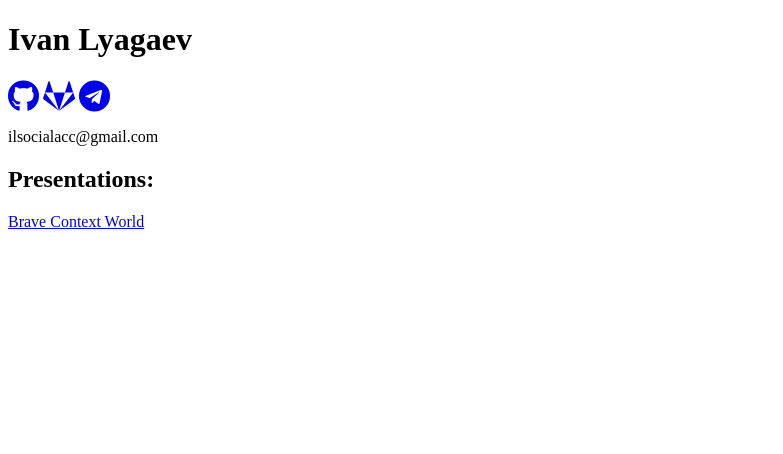
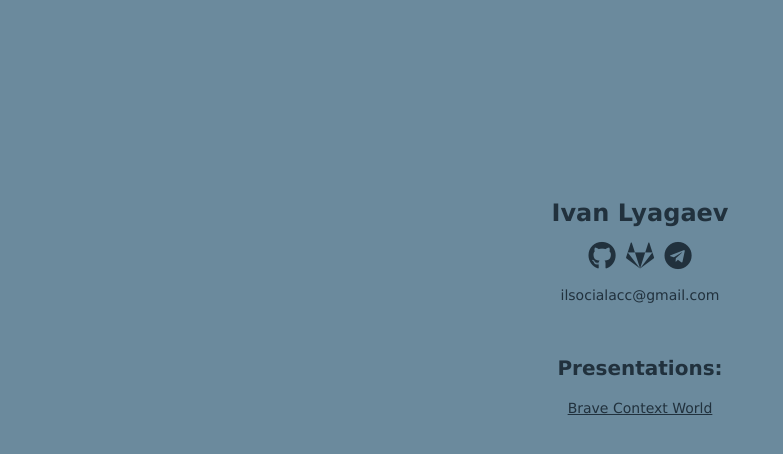
Before and after one commit to FireFoxIL/firefoxil.github.io, a plain HTML site: page index.html in a window 1280 px wide. Shown: the whole page, without its empty margins (0-783 px from the left). Drawn offline with Linux system fonts and the light colour scheme.

Commit message:
Fix Styles

```diff
--- a/index.html
+++ b/index.html
@@ -3,7 +3,7 @@
 
 <head>
     <title>Ivan Lyagaev</title>
-    <link rel="stylesheet" type="text/css" href="main.css">
+    <link rel="stylesheet" type="text/css" href="styles/main.css">
     <link rel="stylesheet" href="https://use.fontawesome.com/releases/v5.7.0/css/all.css" integrity="sha384-lZN37f5QGtY3VHgisS14W3ExzMWZxybE1SJSEsQp9S+oqd12jhcu+A56Ebc1zFSJ" crossorigin="anonymous">
 </head>
 
--- /dev/null
+++ b/styles/main.css
@@ -0,0 +1,51 @@
+link {
+    display: none;
+}
+
+body {
+    background-color: rgba(96, 130, 150, 0.93);
+}
+
+h1 {
+    margin-top: 200px;
+    font-family: Lucida Grande, Lucida Sans Unicode, Lucida Sans, Geneva, Verdana, sans-serif;
+    font-size: 24px;
+    font-style: normal;
+    font-variant: normal;
+    font-weight: 700;
+    line-height: 26.4px;
+    text-align: center;
+    color: rgb(33, 49, 61);
+}
+
+h2 {
+    margin-top: 50px;
+    font-family: Lucida Grande, Lucida Sans Unicode, Lucida Sans, Geneva, Verdana, sans-serif;
+    font-size: 20px;
+    font-style: normal;
+    font-variant: normal;
+    font-weight: 700;
+    line-height: 26.4px;
+    text-align: center;
+    color: rgb(33, 49, 61);
+}
+
+p { font-family: Lucida Grande, Lucida Sans Unicode, Lucida Sans, Geneva, Verdana, sans-serif;
+    font-size: 14px;
+    font-style: normal;
+    font-variant: normal;
+    font-weight: 400;
+    line-height: 20px;
+    text-align: center;
+    color: rgb(33, 49, 61);
+}
+
+li {
+    text-align: center;
+}
+
+a {
+    color: rgb(33, 49, 61);
+    margin-right: 3px;
+    margin-left: 3px;
+}
```
Also changed, not shown: main.css (deleted).
